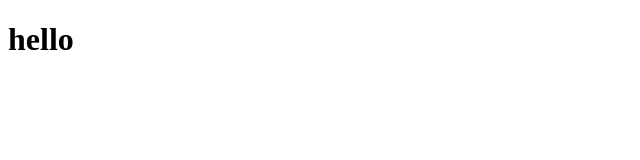
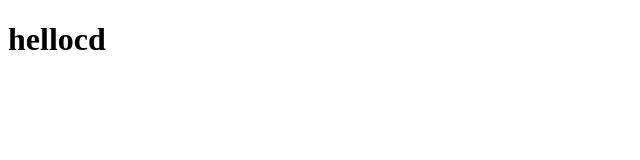
Before and after one commit to Shamsudheen-developer/gitdemo, a plain HTML site: page footer.html in a window 1280 px wide. Shown: the full height of the page, 0-640 px from the left. Drawn offline with Linux system fonts and the light colour scheme.

```diff
--- a/footer.html
+++ b/footer.html
@@ -6,7 +6,7 @@
         <title>Document</title>
     </head>
     <body>
-        <h1>hello
+        <h1>hellocd
 
         </h1>
 
```
